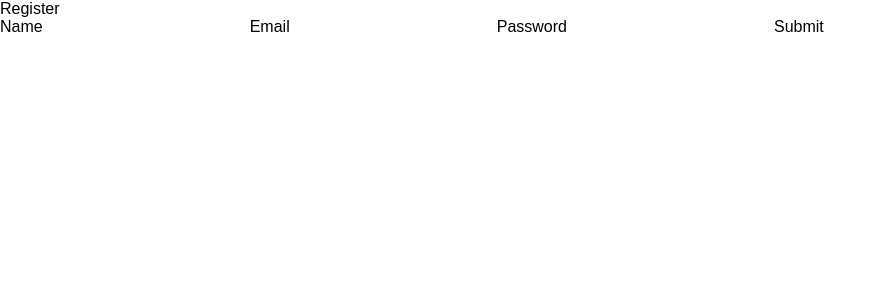
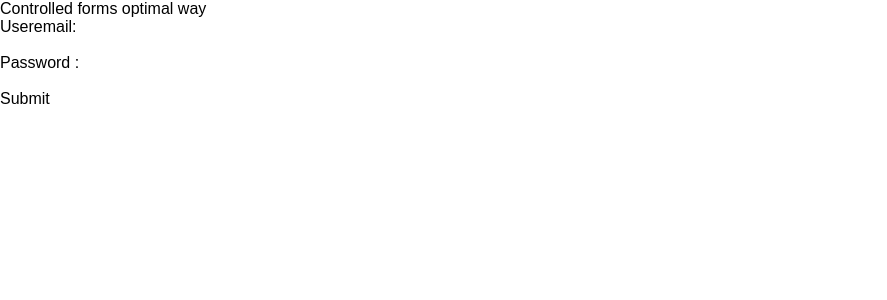
Before and after one commit to lexendx/React, a React (Create React App) app: page / in a window 1280 px wide. Shown: the top 300 px of the page, without its empty margins (0-887 px from the left). Built offline with nearby package versions, Linux system fonts and the light colour scheme.

Commit message:
Forms in optimal way

```diff
--- a/src/App.jsx
+++ b/src/App.jsx
@@ -10,6 +10,7 @@ import PropsDrillingParent from "./PropsDrilling/PropsDrillingParent";
 import InlineCss from "./ReactCss/InlineCss";
 import Profile from "./Images/Profile";
 import ControlledForms1 from "./Components/forms/ControlledForms1";
+import ControlledForms2 from "./Components/forms/ControlledForms2";
 const App = ()=>{
 return(
     <div>
@@ -24,7 +25,8 @@ return(
 <Footer></Footer>*/}
 {/* <Navbar1></Navbar1> */}
 {/* <Profile></Profile>  */}
-<ControlledForms1></ControlledForms1>
+{/* <ControlledForms1></ControlledForms1> */}
+<ControlledForms2/>
 
     </div>
 );
--- a/src/Components/forms/ControlledForms1.jsx
+++ b/src/Components/forms/ControlledForms1.jsx
@@ -19,7 +19,7 @@ const ControlledForms1 = () => {
 
   const forSubmit = (e) => {
     e.preventDefault();
-    console.log(username, useremail, userpassword);
+    console.log({username, useremail, userpassword});
     setUsername("");
  setUseremail("");
  setUserpassword("");
--- /dev/null
+++ b/src/Components/forms/ControlledForms2.jsx
@@ -0,0 +1,24 @@
+
+
+const ControlledForms2=()=> {
+  return (
+    <div>
+<h1>Controlled forms optimal way</h1>
+<form>
+<label>Useremail:</label>
+<input type="email"/>
+<br/>
+<br/>
+<label>Password :</label>
+<input type = "text"/>
+<br/>
+<br/>
+<button type = "Submit">Submit</button>
+
+</form>
+
+    </div>
+  )
+}
+
+export default ControlledForms2
```
